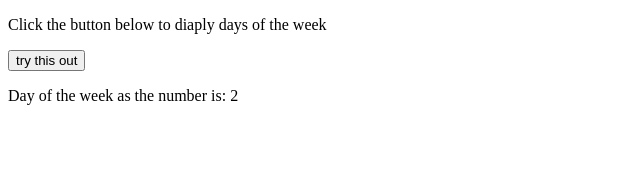
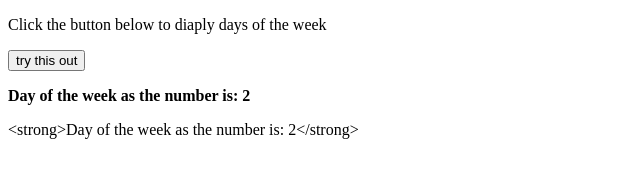
Before and after one commit to mkyaw/CIS311, a plain HTML site: page js1/index-js9.html in a window 1280 px wide. Both pictures are taken after a click on the button "try this out". Shown: the whole page, without its empty margins (0-640 px from the left). Drawn offline with Linux system fonts and the light colour scheme.

Commit message:
JS innerHTML vs innerText

```diff
--- a/js1/index-js9.html
+++ b/js1/index-js9.html
@@ -11,11 +11,16 @@
 
     <p id="demo"></p>
 
+    <p id="demo2"></p>
+
     <script>
         function myFunction() {
             var d = new Date().getDay();
+            var d2 = new Date().getDay();
             //var n = d.getDay();
-            document.getElementById("demo").innerHTML = "Day of the week as the number is: " + d;
+            document.getElementById("demo").innerHTML = "<strong>Day of the week as the number is: " + d + "</strong>";
+
+            document.getElementById("demo2").innerText = "<strong>Day of the week as the number is: " + d2 + "</strong>";
         }
     </script>
 </body>
```
